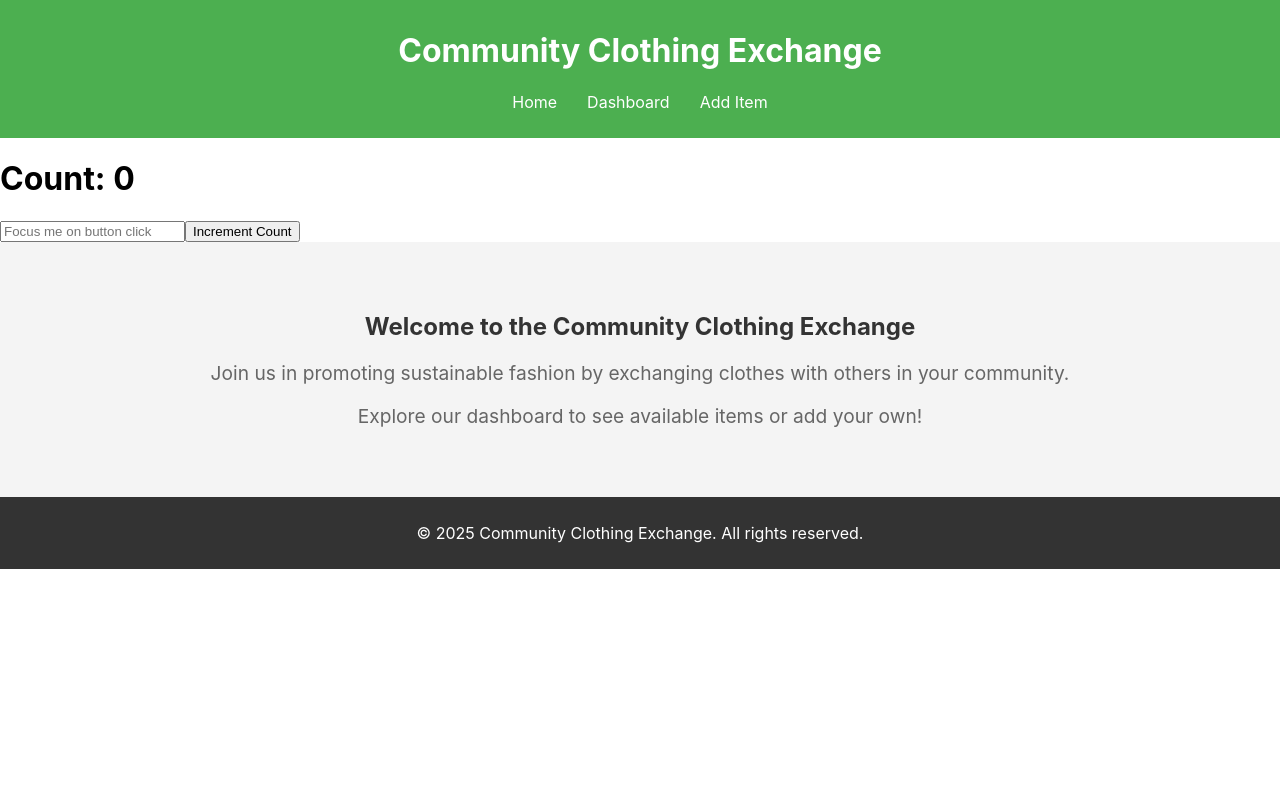
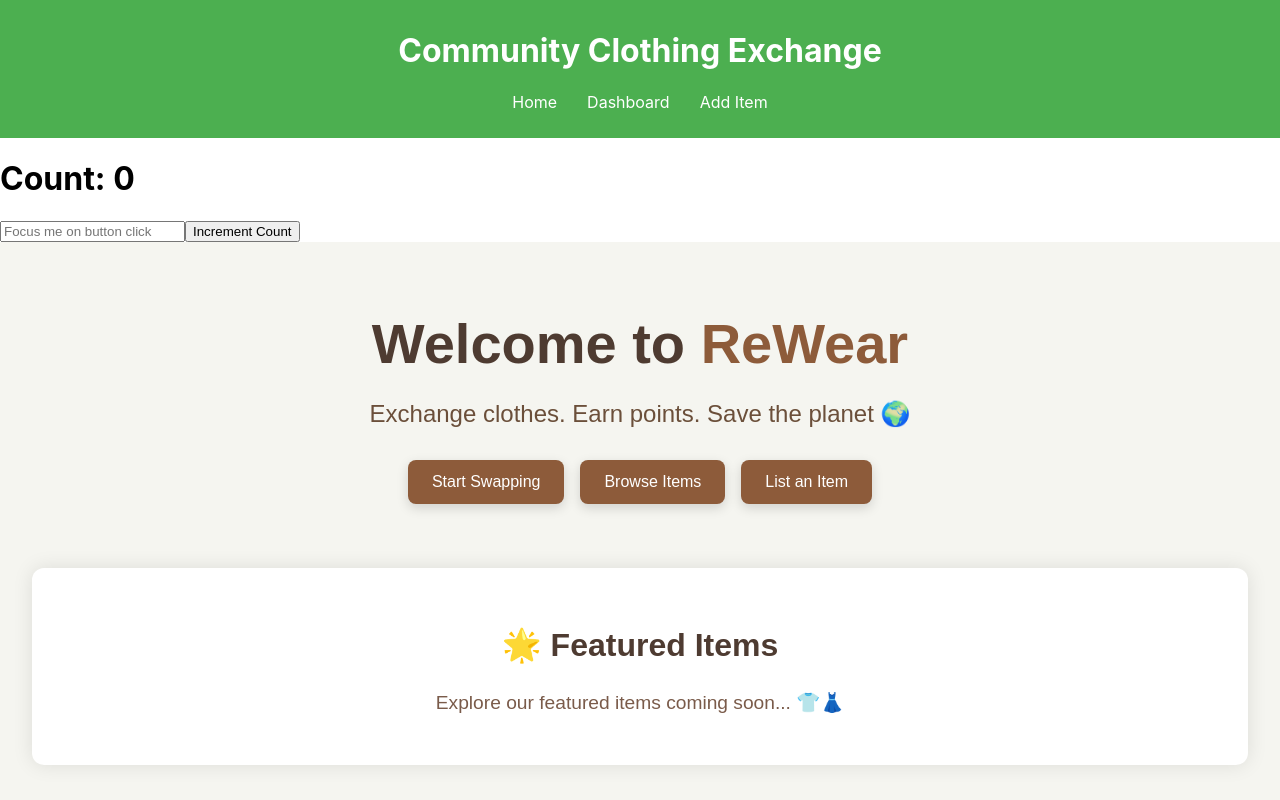
Before and after one commit to error-kevin/ReWear-Community-Clothing-Exchange, a React (Create React App) app in the folder client/: page / in a window 1280 px wide. Shown: the top 800 px of the page. Built offline with nearby package versions, Linux system fonts and the light colour scheme.

Commit message:
landingPage

```diff
--- a/client/src/App.js
+++ b/client/src/App.js
@@ -6,6 +6,8 @@ import LandingPage from './components/pages/LandingPage.jsx';
 import DashBoard from './components/pages/DashBoard.jsx';
 import ItemDetail from './components/pages/ItemDetail.jsx';
 import AddItem from './components/pages/AddItem.jsx';
+
+
 
 // Error Boundary Component
 class ErrorBoundary extends React.Component {
@@ -56,7 +58,7 @@ const YourComponent = () => {
     );
 };
 
-// Main App Component
+
 const App = () => {
     return (
         <Router>
@@ -68,6 +70,7 @@ const App = () => {
                     <Route path="/dashboard" element={<DashBoard />} />
                     <Route path="/item/:id" element={<ItemDetail />} />
                     <Route path="/add-item" element={<AddItem />} />
+
                 </Routes>
             </ErrorBoundary>
             <Footer />
--- a/client/src/components/pages/LandingPage.jsx
+++ b/client/src/components/pages/LandingPage.jsx
@@ -1,14 +1,28 @@
 import React from 'react';
 import '../styles/LandingPage.css';
+import { useNavigate } from 'react-router-dom';
 
 const LandingPage = () => {
-    return (
-        <div className="landing-page">
-            <h2>Welcome to the Community Clothing Exchange</h2>
-            <p>Join us in promoting sustainable fashion by exchanging clothes with others in your community.</p>
-            <p>Explore our dashboard to see available items or add your own!</p>
+  const navigate = useNavigate();
+
+  return (
+    <div className="landing-container">
+      <div className="landing-hero">
+        <h1>Welcome to <span className="brand-name">ReWear</span></h1>
+        <p className="tagline">Exchange clothes. Earn points. Save the planet 🌍</p>
+        <div className="cta-buttons">
+          <button onClick={() => navigate('/login')}>Start Swapping</button>
+          <button onClick={() => navigate('/browse')}>Browse Items</button>
+          <button onClick={() => navigate('/add-item')}>List an Item</button>
         </div>
-    );
+      </div>
+
+      <div className="featured-placeholder">
+        <h2>🌟 Featured Items</h2>
+        <p>Explore our featured items coming soon... 👕👗</p>
+      </div>
+    </div>
+  );
 };
 
 export default LandingPage;
--- a/client/src/components/styles/LandingPage.css
+++ b/client/src/components/styles/LandingPage.css
@@ -1,14 +1,95 @@
-.landing-page {
-    text-align: center;
-    padding: 50px;
-    background-color: #f4f4f4;
+/* src/pages/LandingPage.css */
+
+.landing-container {
+  padding: 2rem;
+  text-align: center;
+  background: #f5f5f0; /* Light beige background */
+  min-height: 90vh;
+  font-family: 'Poppins', sans-serif; /* Modern and elegant font */
 }
 
-.landing-page h2 {
-    color: #333;
+.landing-hero h1 {
+  font-size: 3.5rem; /* Increased font size for a bolder look */
+  margin-bottom: 1rem;
+  color: #4e3b31; /* Dark brown for better contrast */
 }
 
-.landing-page p {
-    color: #666;
-    font-size: 1.2em;
+.brand-name {
+  color: #8d5b3a; /* Warm brown for brand emphasis */
+  font-weight: bold;
 }
+
+.tagline {
+  font-size: 1.5rem; /* Slightly larger for emphasis */
+  color: #6b4f3a; /* Softer brown for better readability */
+  margin-bottom: 2rem;
+}
+
+.cta-buttons {
+  display: flex;
+  flex-wrap: wrap;
+  justify-content: center;
+  gap: 1rem;
+}
+
+.cta-buttons button {
+  background-color: #8d5b3a; /* Primary button color */
+  color: white;
+  border: none;
+  padding: 0.8rem 1.5rem;
+  border-radius: 8px;
+  font-size: 1rem;
+  cursor: pointer;
+  transition: all 0.3s ease;
+  box-shadow: 0 4px 12px rgba(0, 0, 0, 0.15); /* Subtle shadow for depth */
+}
+
+.cta-buttons button:hover {
+  background-color: #7a4a30; /* Darker shade on hover */
+}
+
+.featured-placeholder {
+  margin-top: 4rem;
+  padding: 2rem;
+  background-color: #ffffff; /* White background for contrast */
+  border-radius: 12px;
+  box-shadow: 0 0 20px rgba(0, 0, 0, 0.1); /* Enhanced shadow for a premium feel */
+}
+
+.featured-placeholder h2 {
+  font-size: 2rem; /* Larger font for featured items */
+  color: #4e3b31; /* Consistent dark brown color */
+}
+
+.featured-placeholder p {
+  font-size: 1.2rem; /* Slightly larger text */
+  color: #7a5b4a; /* Softer brown for the description */
+}
+
+/* Add a hover effect for buttons */
+.cta-buttons button {
+  position: relative;
+  overflow: hidden;
+}
+
+.cta-buttons button::after {
+  content: '';
+  position: absolute;
+  top: 0;
+  left: 50%;
+  width: 0;
+  height: 100%;
+  background: rgba(255, 255, 255, 0.2);
+  transition: width 0.4s ease, left 0.4s ease;
+  z-index: 0;
+}
+
+.cta-buttons button:hover::after {
+  width: 100%;
+  left: 0;
+}
+
+.cta-buttons button span {
+  position: relative;
+  z-index: 1;
+}
```
Also changed, not shown: 1 other file (tests, documents, lock files or other folders).
